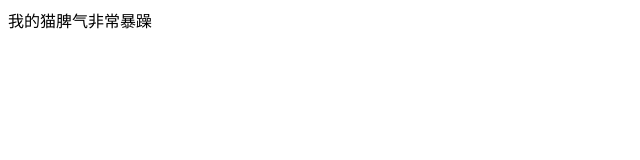
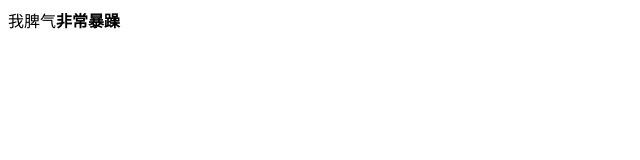
Before and after one commit to Caement/learning, a plain HTML site: page index.html in a window 1280 px wide. Shown: the whole page, without its empty margins (0-640 px from the left). Drawn offline with Linux system fonts and the light colour scheme.

Commit message:
做了另一些改动

```diff
--- a/index.html
+++ b/index.html
@@ -1 +1 @@
-<p>我的猫脾气非常暴躁</p>
+<p>我脾气<strong>非常暴躁</strong></p>
```
